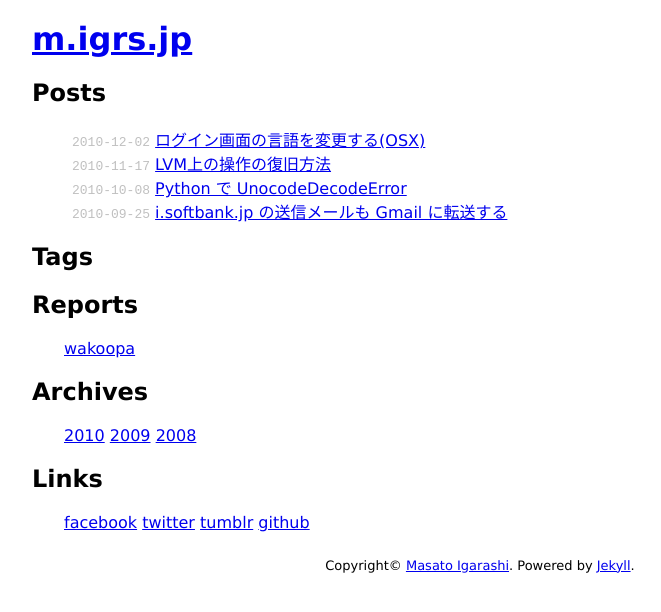
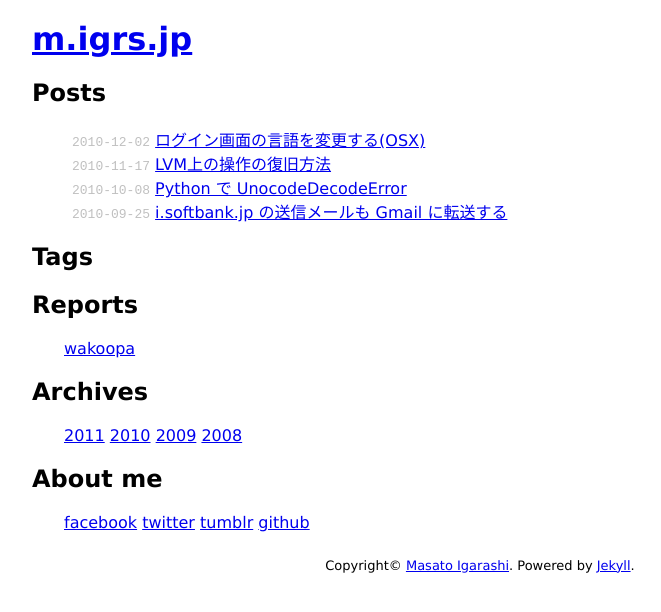
Before and after one commit to migrs/m.igrs.jp, a Jekyll site: the page built from index.html, in a window 1280 px wide. Shown: the top 612 px of the page, without its empty margins (160-821 px from the left). Built offline with Jekyll 4.4.1, drawn with Linux system fonts in a browser that asks for light colours; Markdown is read by kramdown in place of the engine named in the settings.

Commit message:
update archive index

```diff
--- a/index.html
+++ b/index.html
@@ -24,12 +24,13 @@ title: m.igrs.jp
 
 <h2>Archives</h2>
 <div style="margin-left: 2em;">
+<a href="{{site.baseurl}}/2011/">2011</a>
 <a href="{{site.baseurl}}/2010/">2010</a>
 <a href="{{site.baseurl}}/2009/">2009</a>
 <a href="{{site.baseurl}}/2008/">2008</a>
 </div>
 
-<h2>Links</h2>
+<h2>About me</h2>
 <div style="margin-left: 2em;">
 <a href="http://b.igrs.jp/migrs_facebook">facebook</a>
 <a href="http://b.igrs.jp/migrs_twitter">twitter</a>
```
